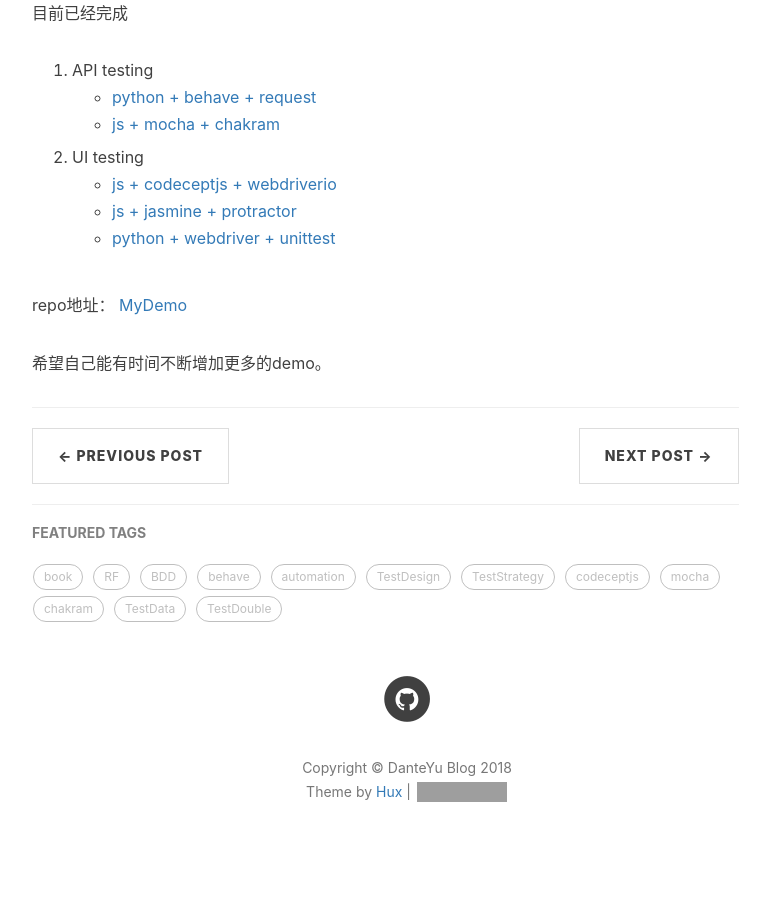
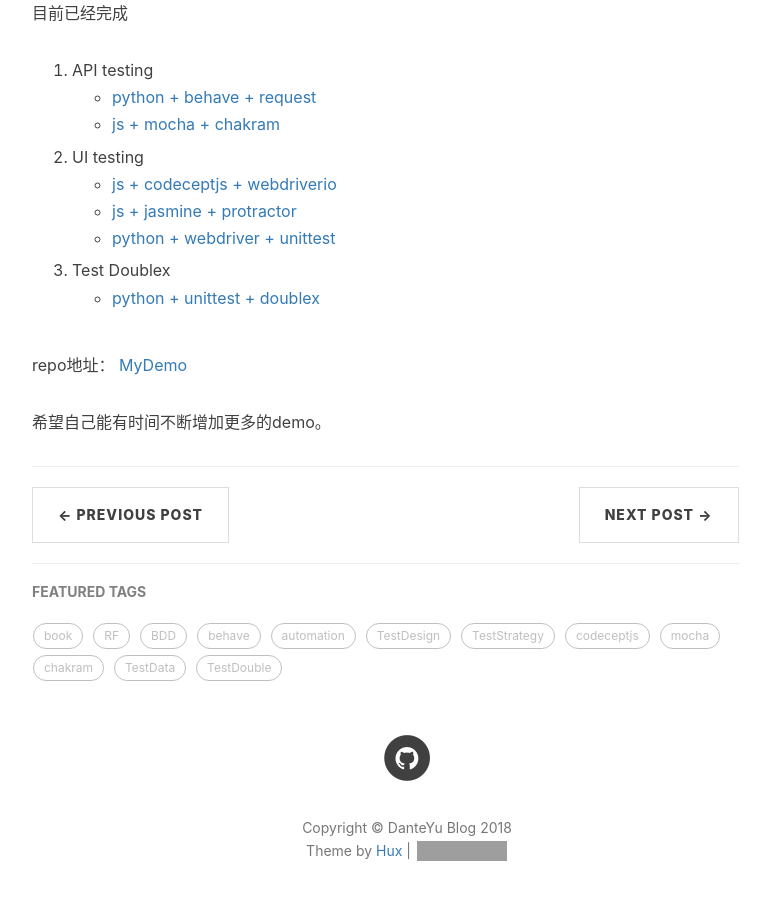
Before and after one commit to DanteYu/DanteYu.github.io, a Jekyll site: the page built from _posts/2017-11-23-myautomationproject.markdown, in a window 1280 px wide and 900 px high, scrolled down 1106 px. Shown: the whole window, without its empty margins (233-1003 px from the left). Built offline with Jekyll 4.4.1, drawn with Linux system fonts in a browser that asks for light colours; nearby versions of some CDN libraries; comment, search, counter and statistics services are not loaded; grey boxes are pictures that could not be loaded.

Commit message:
update automationproject post

```diff
--- a/_posts/2017-11-23-myautomationproject.markdown
+++ b/_posts/2017-11-23-myautomationproject.markdown
@@ -37,6 +37,9 @@
    * [js + jasmine + protractor](https://github.com/DanteYu/Test_Automation_Demo/tree/master/UITesting/js_jasmine_protractor)
    * [python + webdriver + unittest](https://github.com/DanteYu/Test_Automation_Demo/tree/master/UITesting/python_webdriver_unittest)
 
+3. Test Doublex
+   * [python + unittest + doublex](https://github.com/DanteYu/Test_Automation_Demo/tree/master/TestDouble/python_unittest_doublex)
+
 
 repo地址： [MyDemo](https://github.com/DanteYu/Test_Automation_Demo)
 
```
